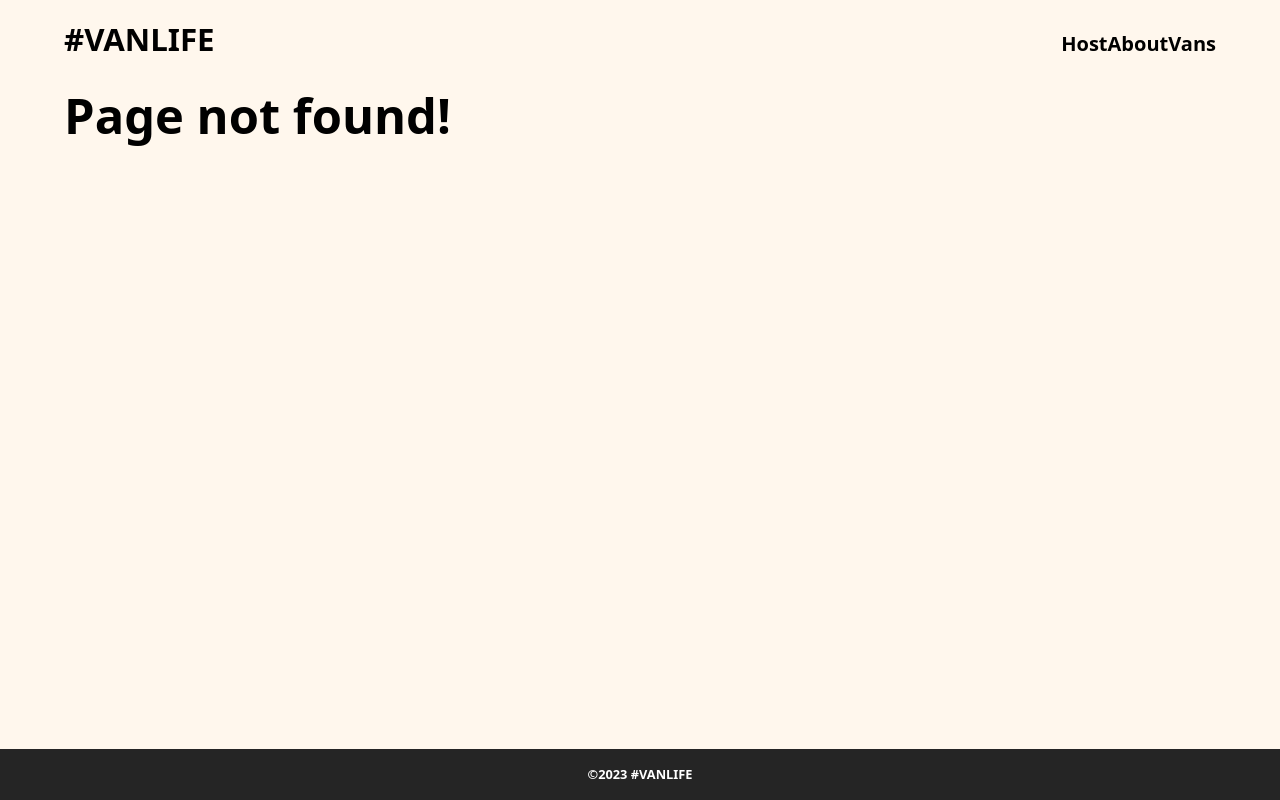
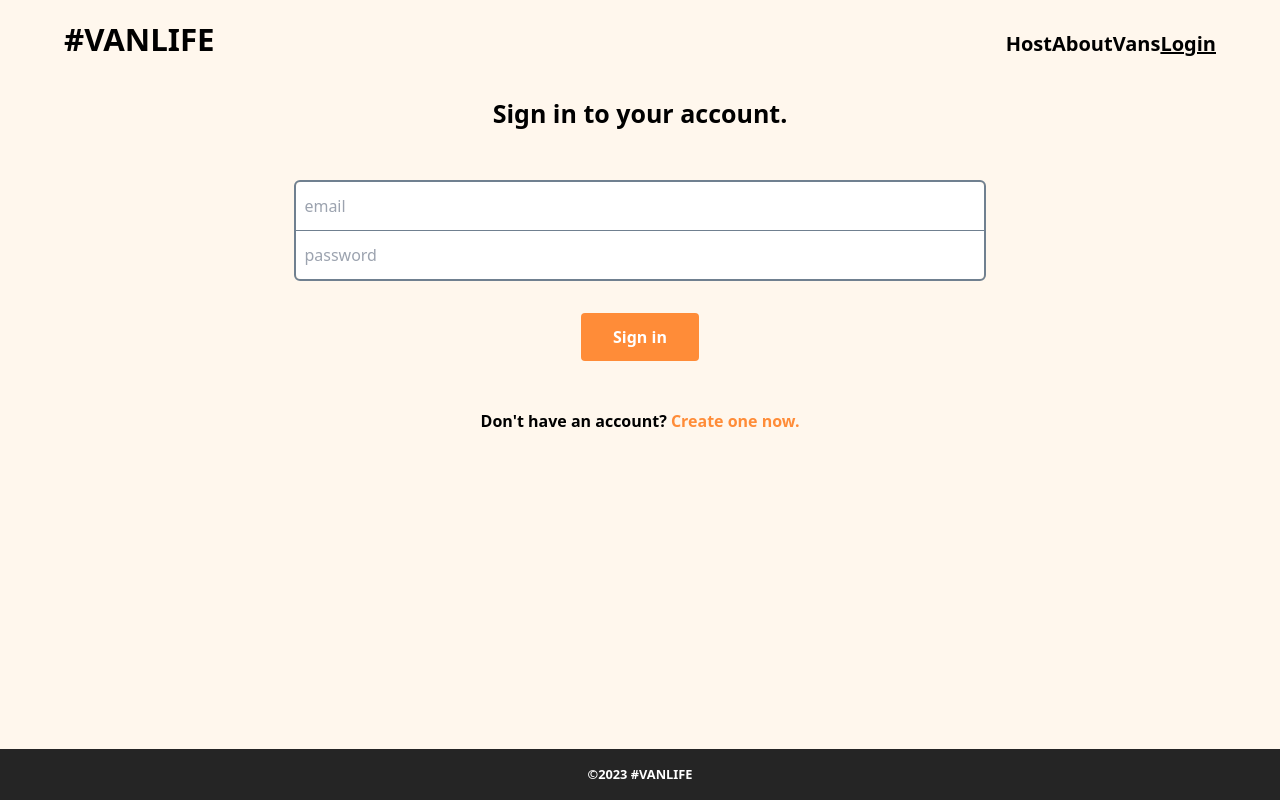
Before and after one commit to katoragashua/vanlife, a React app: page /login in a window 1280 px wide. Before the commit this address had no page. Built offline with nearby package versions, Linux system fonts and the light colour scheme; the HTML template or start-up script is replaced by a standard one; what miragejs would draw is missing.

Commit message:
Switched to loaders for authetication and protected routes

```diff
--- a/src/components/BtnLarge.jsx
+++ b/src/components/BtnLarge.jsx
@@ -4,7 +4,7 @@ import { Link } from "react-router-dom";
 const BtnLarge = ({ text }) => {
   return (
     <span
-      className="bg-orange px-6 py-3 rounded font-bold text-center xl:self-center"
+      className="bg-orange px-8 py-3 rounded font-bold text-center xl:self-center hover:scale-[1.1] ease-in duration-300"
       style={{ color: "white" }}
     >
       <Link to="/van">{text}</Link>
--- a/src/components/Nav.jsx
+++ b/src/components/Nav.jsx
@@ -6,18 +6,47 @@ const Nav = () => {
     <nav>
       <ul className="flex items-center justify-between">
         <li>
-          <NavLink to={"/host"} className="text-xl font-semibold" style={({isActive}) => isActive ?{textDecoration: "underline"} :null}>
+          <NavLink
+            to={"/host"}
+            className="text-xl font-semibold"
+            style={({ isActive }) =>
+              isActive ? { textDecoration: "underline" } : null
+            }
+          >
             Host
           </NavLink>
         </li>
         <li>
-          <NavLink to={"/about"} className="text-xl font-semibold" style={({isActive}) => isActive ?{textDecoration: "underline"} :null}>
+          <NavLink
+            to={"/about"}
+            className="text-xl font-semibold"
+            style={({ isActive }) =>
+              isActive ? { textDecoration: "underline" } : null
+            }
+          >
             About
           </NavLink>
         </li>
         <li>
-          <NavLink to={"/vans"} className="text-xl font-semibold" style={({isActive}) => isActive ?{textDecoration: "underline"} :null}>
+          <NavLink
+            to={"/vans"}
+            className="text-xl font-semibold"
+            style={({ isActive }) =>
+              isActive ? { textDecoration: "underline" } : null
+            }
+          >
             Vans
+          </NavLink>
+        </li>
+        <li>
+          <NavLink
+            to={"/login"}
+            className="text-xl font-semibold"
+            style={({ isActive }) =>
+              isActive ? { textDecoration: "underline" } : null
+            }
+          >
+            Login
           </NavLink>
         </li>
       </ul>
--- a/src/index.css
+++ b/src/index.css
@@ -61,7 +61,14 @@ h6 {
   text-shadow: 1px 1px 1px black;
 }
 
-/* ABOUT page */
+/* LOGIN Page */
+.form-inputs, .form-inputs hr {
+  border-color: slategrey;
+}
+
+
+
+/* ABOUT Page */
 .card span {
   background-color: black;
   color: var(--text-color);
--- a/src/main.jsx
+++ b/src/main.jsx
@@ -5,6 +5,7 @@ import "./index.css";
 import {
   createBrowserRouter,
   createRoutesFromElements,
+  redirect,
   Route,
   RouterProvider,
 } from "react-router-dom";
@@ -14,15 +15,19 @@ import HostLayout from "./layouts/HostLayout.jsx";
 import ErrorPage from "./pages/ErrorPage.jsx";
 import About from "./pages/About.jsx";
 import Vans, { loader as vansLoader } from "./pages/Vans.jsx";
-import VanDetails from "./pages/VanDetails.jsx";
+import VanDetails, { loader as vanDetailsLoader } from "./pages/VanDetails.jsx";
 import Dashboard from "./pages/Dashboard";
 import Income from "./pages/host/income";
 import Reviews from "./pages/host/reviews";
-import HostVans from "./pages/host/HostVans";
-import HostVanDetail from "./pages/host/HostVanDetail";
+import HostVans, { loader as hostVansLoader } from "./pages/host/HostVans";
+import HostVanDetail, {
+  loader as hostVanDetailLoader,
+} from "./pages/host/HostVanDetail";
 import Details from "./pages/vans/Details";
 import Pricing from "./pages/vans/Pricing";
 import Photos from "./pages/vans/Photos";
+import Login from "./pages/Login";
+import { requireAuth } from "../utils/requireAuth";
 
 // import { vanServer } from "./server.js";
 
@@ -37,20 +42,38 @@ const router = createBrowserRouter(
     <Route path={"/"} element={<RootLayout />}>
       <Route index element={<Home />} />
       <Route path={"about"} element={<About />} />
-      <Route path={"vans"} element={<Vans />} loader={vansLoader} errorElement={<ErrorPage />} />
-      <Route path={"vans/:id"} element={<VanDetails />} />
+      <Route path={"login"} element={<Login />} />
+      <Route
+        path={"vans"}
+        element={<Vans />}
+        loader={vansLoader}
+        errorElement={<ErrorPage />}
+      />
+      <Route
+        path={"vans/:id"}
+        loader={vanDetailsLoader}
+        element={<VanDetails />}
+      />
       <Route path={"host"} element={<HostLayout />}>
-        <Route index element={<Dashboard />} />
+        <Route
+          index
+          element={<Dashboard />}
+          loader={async () => await requireAuth()}
+        />
         <Route path={"income"} element={<Income />} />
-        <Route path={"vans"} element={<HostVans />} />
-        <Route path={"vans/:id"} element={<HostVanDetail />} >
+        <Route path={"vans"} loader={hostVansLoader} element={<HostVans />} />
+        <Route
+          path={"vans/:id"}
+          loader={hostVanDetailLoader}
+          element={<HostVanDetail />}
+        >
           <Route index element={<Details />} />
           <Route path={"pricing"} element={<Pricing />} />
           <Route path={"photos"} element={<Photos />} />
         </Route>
         <Route path={"reviews"} element={<Reviews />} />
       </Route>
-      <Route path={"*"} element={<ErrorPage />} />
+      {/* <Route path={"*"} element={<ErrorPage />} /> */}
     </Route>
   )
 );
--- /dev/null
+++ b/src/pages/Login.jsx
@@ -0,0 +1,41 @@
+import React from "react";
+import { Form } from "react-router-dom";
+import BtnLarge from "../components/BtnLarge";
+
+const Login = () => {
+  return (
+    <div className="container">
+      <div className="flex flex-col gap-12 pt-4 xl:w-[60%] m-auto ">
+        <h3 className="text-center">Sign in to your account.</h3>
+        <Form className="flex flex-col gap-8">
+          <div className="form-inputs rounded-md border-2">
+            <input
+              type="email"
+              name="email"
+              id="email"
+              placeholder="email"
+              className="rounded-t-md p-2 py-3 w-full outline-none"
+            />
+            <hr />
+            <input
+              type="password"
+              name="password"
+              id="password"
+              placeholder="password"
+              className="rounded-b-md p-2 py-3 w-full outline-none"
+            />
+          </div>
+          <BtnLarge text={"Sign in"} />
+        </Form>
+        <div className="flex gap-1 justify-center">
+          <span className="text-black font-semibold">
+            Don't have an account?
+          </span>
+          <span className="text-orange font-semibold">Create one now.</span>
+        </div>
+      </div>
+    </div>
+  );
+};
+
+export default Login;
--- a/src/pages/VanDetails.jsx
+++ b/src/pages/VanDetails.jsx
@@ -1,11 +1,19 @@
 import React, { useEffect, useState } from "react";
 import useFetch from "../useFetch";
-import { useParams, Link, useLocation } from "react-router-dom";
+import { useParams, Link, useLocation, useLoaderData } from "react-router-dom";
 import TypeBtn from "../components/TypeBtn";
 import BtnLarge from "../components/BtnLarge";
 
+export const loader = async({request, params}) => {
+  const {fetchData} = useFetch();
+  const vans = await fetchData("/api/vans", params.id);
+  return vans
+}
+
+
 const VanDetails = () => {
-  const [van, setVan] = useState(() => "");
+  const data = useLoaderData()
+  const [van, setVan] = useState(() => data.vans);
   const { id } = useParams();
   const { fetchData } = useFetch();
 
@@ -14,13 +22,13 @@ const VanDetails = () => {
   const search  = location.state?.search || ""
   const type = location.state?.type || "all"
 
-  useEffect(() => {
-    const fetchVan = async () => {
-      const data = await fetchData(`/api/vans/${id}`);
-      setVan(data.vans);
-    };
-    fetchVan();
-  }, []);
+  // useEffect(() => {
+  //   const fetchVan = async () => {
+  //     const data = await fetchData(`/api/vans/${id}`);
+  //     setVan(data.vans);
+  //   };
+  //   fetchVan();
+  // }, []);
 
 
 
--- a/src/pages/Vans.jsx
+++ b/src/pages/Vans.jsx
@@ -12,9 +12,7 @@ export const loader = async({request, params}) => {
 
 const Vans = () => {
   const error = useRouteError()
-  console.log(error);
   const data = useLoaderData();
-  console.log(data);
   const [vans, setVans] = useState(() => data.vans);
   const [searchParams, setSearchParams] = useSearchParams();
 
--- a/src/pages/host/HostVanDetail.jsx
+++ b/src/pages/host/HostVanDetail.jsx
@@ -1,11 +1,25 @@
 import React, { useEffect, useState } from "react";
 import useFetch from "../../useFetch";
-import { useParams, NavLink, Outlet, Link } from "react-router-dom";
+import {
+  useParams,
+  NavLink,
+  Outlet,
+  Link,
+  useLoaderData,
+} from "react-router-dom";
 import TypeBtn from "../../components/TypeBtn";
 
+export const loader = async ({ request, params }) => {
+  const { fetchData } = useFetch();
+  const vans = await fetchData("/api/host/vans", params.id);
+  console.log(vans);
+  return vans;
+};
+
 const HostVanDetail = () => {
+  const data = useLoaderData();
   const { id } = useParams();
-  const [currentVan, setCurrentVan] = useState(() => null);
+  const [currentVan, setCurrentVan] = useState(() => data.vans);
   const [loading, setLoading] = useState(() => false)
   const { fetchData } = useFetch();
 
--- a/src/pages/host/HostVans.jsx
+++ b/src/pages/host/HostVans.jsx
@@ -1,25 +1,35 @@
 import React, { useState, useEffect } from "react";
 import HostVan from "../../components/HostVan";
+import { useLoaderData } from "react-router-dom";
+import useFetch from "../../useFetch";
+
+export const loader = async ({ request, params }) => {
+  const { fetchData } = useFetch();
+  const vans = await fetchData("/api/host/vans");
+  console.log(vans);
+  return vans;
+};
 
 const HostVans = () => {
-  const [hostVans, setHostVans] = useState(() => []);
+  const data = useLoaderData()
+  const [hostVans, setHostVans] = useState(() => data.vans);
 
-  useEffect(() => {
-    const fetchVans = async () => {
-      try {
-        const res = await fetch("/api/host/vans");
-        if (!res.ok) {
-          throw new Error("Couldn't fetch vans'.");
-        }
-        const data = await res.json();
-        setHostVans(data.vans);
-      } catch (error) {
-        console.log(error);
-      }
-    };
+  // useEffect(() => {
+  //   const fetchVans = async () => {
+  //     try {
+  //       const res = await fetch("/api/host/vans");
+  //       if (!res.ok) {
+  //         throw new Error("Couldn't fetch vans'.");
+  //       }
+  //       const data = await res.json();
+  //       setHostVans(data.vans);
+  //     } catch (error) {
+  //       console.log(error);
+  //     }
+  //   };
 
-    fetchVans();
-  }, []);
+  //   fetchVans();
+  // }, []);
 
   const listedVans = hostVans.map((van) => <HostVan key={van.id} {...van} />);
 
--- a/src/useFetch.js
+++ b/src/useFetch.js
@@ -1,5 +1,6 @@
 const useFetch = () => {
-  const fetchData = async (url) => {
+  const fetchData = async (url, id) => {
+    url = id? `${url}/${id}`: url
     try {
       const res = await fetch(url);
       if (!res.ok) {
--- /dev/null
+++ b/utils/requireAuth.js
@@ -0,0 +1,6 @@
+import { redirect } from "react-router-dom";
+
+export const requireAuth = async (request) => {
+  const isLoggedIn = false;
+  if (!isLoggedIn) throw redirect("/login");
+};
```
Also changed, not shown: vite.config.js.timestamp-1690988276731-2982039b56d54.mjs (added, +19 -0 lines).
